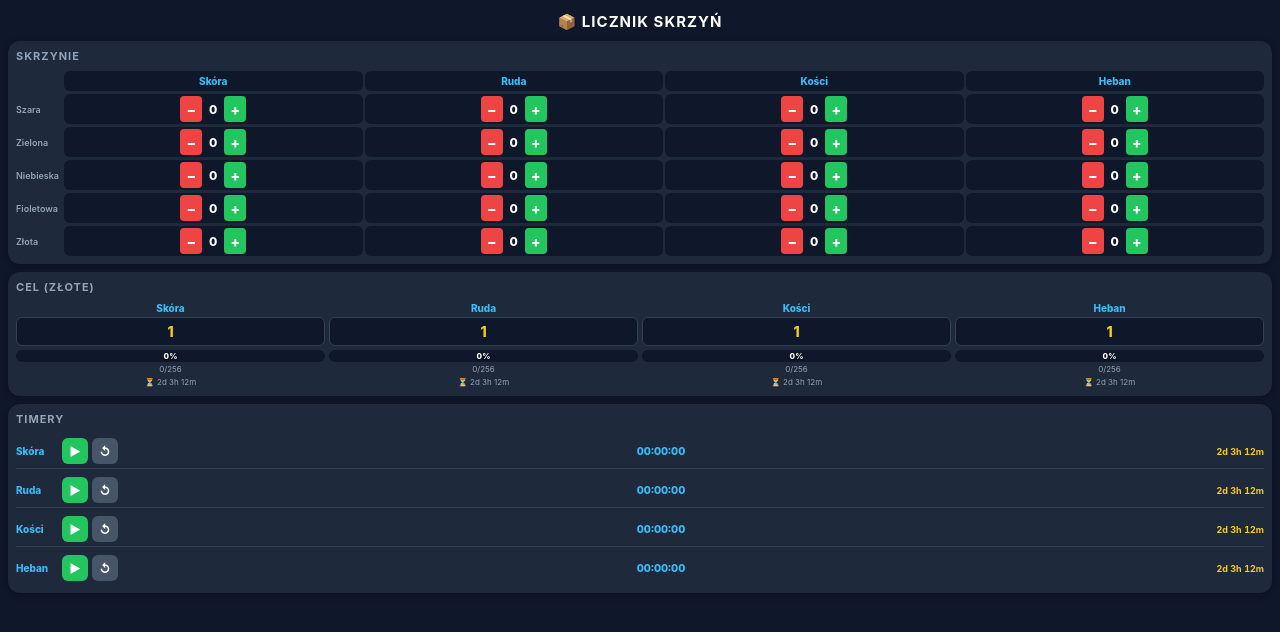
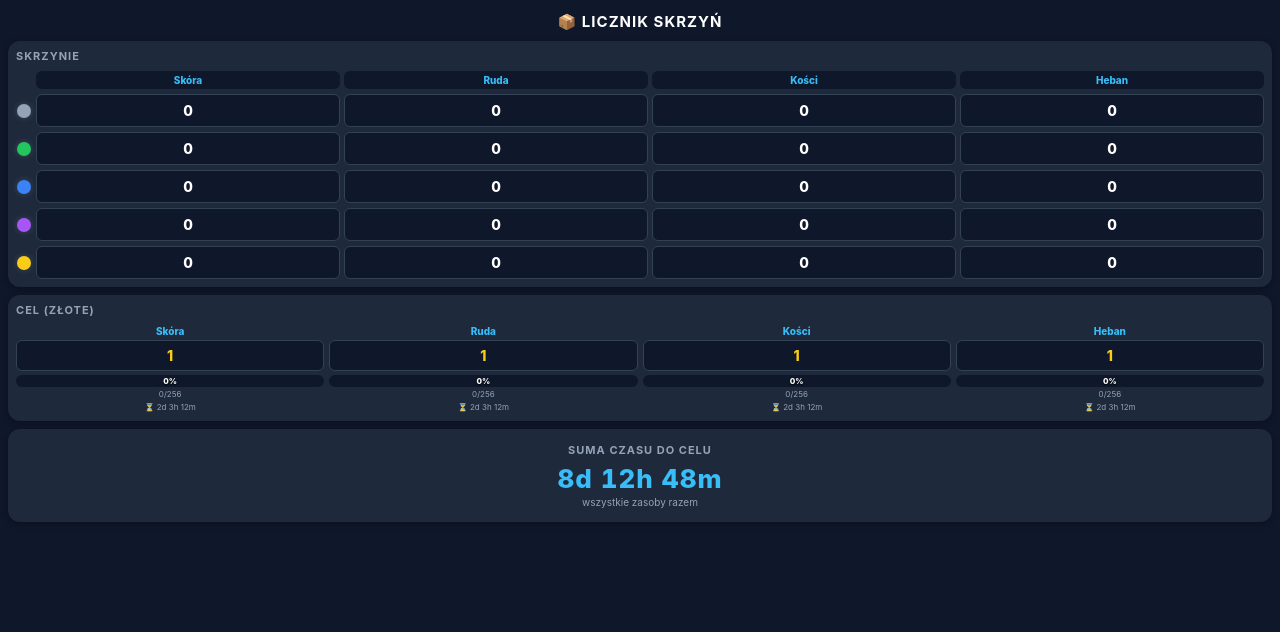
Before and after one commit to roninserek-blip/Skrzynie-2, a plain HTML site: page index.html in a window 1280 px wide. Drawn offline with Linux system fonts and the light colour scheme.

Commit message:
Update index.html

```diff
--- a/index.html
+++ b/index.html
@@ -39,66 +39,54 @@
     }
     .box-grid {
       display: grid;
-      grid-template-columns: 46px repeat(4, 1fr);
-      gap: 3px 2px;
+      grid-template-columns: 16px repeat(4, 1fr);
+      gap: 5px 4px;
       align-items: center;
     }
     .box-hdr {
       font-size: 10px;
       font-weight: 800;
       text-align: center;
-      padding: 4px 0;
+      padding: 3px 0;
       color: #38bdf8;
       background: #0f172a;
       border-radius: 6px;
     }
-    .box-lbl {
-      font-size: 9px;
-      font-weight: 600;
-      color: #94a3b8;
-      overflow: hidden;
-      text-overflow: ellipsis;
-      white-space: nowrap;
+    .dot {
+      width: 14px;
+      height: 14px;
+      border-radius: 50%;
+      margin: 0 auto;
+      box-shadow: 0 0 6px rgba(255,255,255,.15);
     }
-    .box-cell {
-      display: flex;
-      align-items: center;
-      justify-content: center;
-      background: #0f172a;
-      border-radius: 6px;
-      padding: 2px 0;
-    }
-    .mini {
-      width: 22px;
-      height: 26px;
-      padding: 0;
-      border: none;
-      border-radius: 4px;
+    .cell-inp {
+      width: 100%;
+      padding: 7px 2px;
       font-size: 14px;
       font-weight: 800;
+      text-align: center;
+      background: #0f172a;
       color: #fff;
-      cursor: pointer;
-      display: flex;
-      align-items: center;
-      justify-content: center;
+      border: 1px solid #334155;
+      border-radius: 6px;
       font-family: inherit;
-      transition: transform .08s;
+      -moz-appearance: textfield;
+      transition: border-color .15s;
     }
-    .mini:active { transform: scale(.9); }
-    .minus { background: #ef4444; }
-    .plus { background: #22c55e; }
-    .bqty {
-      min-width: 22px;
-      text-align: center;
-      font-size: 12px;
-      font-weight: 800;
-      color: #fff;
-      padding: 0 1px;
+    .cell-inp:focus {
+      outline: none;
+      border-color: #38bdf8;
+      background: #0b1220;
+    }
+    .cell-inp::-webkit-outer-spin-button,
+    .cell-inp::-webkit-inner-spin-button {
+      -webkit-appearance: none;
+      margin: 0;
     }
     .goal-grid {
       display: grid;
       grid-template-columns: repeat(4, 1fr);
-      gap: 4px;
+      gap: 5px;
     }
     .goal-col { text-align: center; }
     .goal-name {
@@ -109,7 +97,7 @@
     }
     .goal-inp {
       width: 100%;
-      padding: 5px 2px;
+      padding: 6px 2px;
       font-size: 14px;
       font-weight: 800;
       text-align: center;
@@ -119,6 +107,10 @@
       border-radius: 6px;
       font-family: inherit;
       -moz-appearance: textfield;
+    }
+    .goal-inp:focus {
+      outline: none;
+      border-color: #38bdf8;
     }
     .goal-inp::-webkit-outer-spin-button,
     .goal-inp::-webkit-inner-spin-button {
@@ -159,52 +151,36 @@
       margin-top: 2px;
       line-height: 1.4;
     }
-    .timers { display: flex; flex-direction: column; gap: 4px; }
-    .timer-row {
-      display: flex;
-      align-items: center;
-      gap: 4px;
-      padding: 4px 0;
-      border-bottom: 1px solid #334155;
+    .total-time-card {
+      text-align: center;
+      padding: 14px 8px;
     }
-    .timer-row:last-child { border-bottom: none; }
-    .timer-name {
-      font-size: 10px;
+    .total-time-card h2 {
+      text-align: center;
+      margin-bottom: 6px;
+    }
+    .total-time-val {
+      font-size: 26px;
       font-weight: 800;
       color: #38bdf8;
-      width: 42px;
+      letter-spacing: 1px;
+      font-variant-numeric: tabular-nums;
     }
-    .timer-btn {
-      width: 26px;
-      height: 26px;
-      padding: 0;
-      border: none;
-      border-radius: 6px;
-      font-size: 12px;
-      font-weight: 800;
+    .total-time-lbl {
+      font-size: 10px;
+      color: #94a3b8;
+      margin-top: 2px;
+    }
+    .done-badge {
+      display: inline-block;
+      margin-top: 6px;
+      padding: 3px 10px;
+      background: #22c55e;
       color: #fff;
-      background: #22c55e;
-      cursor: pointer;
-      font-family: inherit;
-    }
-    .timer-btn.stop { background: #f59e0b; }
-    .timer-btn.reset { background: #475569; }
-    .timer-txt {
-      flex: 1;
       font-size: 11px;
       font-weight: 800;
-      color: #38bdf8;
-      text-align: center;
-      font-variant-numeric: tabular-nums;
+      border-radius: 12px;
     }
-    .timer-left {
-      font-size: 9px;
-      color: #94a3b8;
-      text-align: right;
-      min-width: 60px;
-      font-variant-numeric: tabular-nums;
-    }
-    .timer-left b { color: #facc15; }
   </style>
 </head>
 <body>
@@ -221,9 +197,11 @@
   <div class="goal-grid" id="goalGrid"></div>
 </div>
 
-<div class="card">
-  <h2>Timery</h2>
-  <div class="timers" id="timersList"></div>
+<div class="card total-time-card">
+  <h2>Suma czasu do celu</h2>
+  <div class="total-time-val" id="totalTime">0m</div>
+  <div class="total-time-lbl">wszystkie zasoby razem</div>
+  <div id="totalDone"></div>
 </div>
 
 <script>
@@ -235,11 +213,11 @@ const RESOURCES = [
 ];
 
 const TYPES = [
-  { key:'szara',    name:'Szara',    mult:1   },
-  { key:'zielona',  name:'Zielona',  mult:4   },
-  { key:'niebieska',name:'Niebieska',mult:16  },
-  { key:'fioletowa',name:'Fioletowa',mult:64  },
-  { key:'zlota',    name:'Złota',    mult:256 }
+  { key:'szara',    name:'Szara',    mult:1,   color:'#94a3b8' },
+  { key:'zielona',  name:'Zielona',  mult:4,   color:'#22c55e' },
+  { key:'niebieska',name:'Niebieska',mult:16,  color:'#3b82f6' },
+  { key:'fioletowa',name:'Fioletowa',mult:64,  color:'#a855f7' },
+  { key:'zlota',    name:'Złota',    mult:256, color:'#facc15' }
 ];
 
 const BASE_HOURS = 3;
@@ -282,11 +260,19 @@ function fmtDHM(hours) {
   return m + 'm';
 }
 
-function totalGrey(res) {
-  const c = state.data[res].counts;
+function totalGrey(resKey) {
+  const c = state.data[resKey].counts;
   let sum = 0;
   TYPES.forEach(t => sum += c[t.key] * t.mult);
   return sum;
+}
+
+function remainingHours(resKey) {
+  const data = state.data[resKey];
+  const total = totalGrey(resKey);
+  const goalGrey = data.goal * GOLDEN_MULT;
+  const left = Math.max(0, goalGrey - total);
+  return left * BOX_TIME_HOURS;
 }
 
 function buildSkrzynie() {
@@ -296,13 +282,11 @@ function buildSkrzynie() {
     html += `<div class="box-hdr">${r.name}</div>`;
   });
   TYPES.forEach(t => {
-    html += `<div class="box-lbl">${t.name}</div>`;
+    html += `<div class="dot" style="background:${t.color}" title="${t.name}"></div>`;
     RESOURCES.forEach(r => {
-      html += `<div class="box-cell">
-        <button class="mini minus" data-res="${r.key}" data-type="${t.key}" data-d="-1">−</button>
-        <span class="bqty" data-qty="${r.key}-${t.key}">0</span>
-        <button class="mini plus" data-res="${r.key}" data-type="${t.key}" data-d="1">+</button>
-      </div>`;
+      const val = state.data[r.key].counts[t.key];
+      html += `<input class="cell-inp" type="number" min="0" step="1" inputmode="numeric"
+        data-res="${r.key}" data-type="${t.key}" value="${val}">`;
     });
   });
   el.innerHTML = html;
@@ -314,7 +298,8 @@ function buildGoals() {
   RESOURCES.forEach(r => {
     html += `<div class="goal-col">
       <div class="goal-name">${r.name}</div>
-      <input class="goal-inp" type="number" min="0" step="1" inputmode="numeric" data-goal="${r.key}" value="${state.data[r.key].goal}">
+      <input class="goal-inp" type="number" min="0" step="1" inputmode="numeric"
+        data-goal="${r.key}" value="${state.data[r.key].goal}">
       <div class="goal-bar-wrap">
         <div class="goal-bar" data-goalbar="${r.key}"></div>
         <span class="goal-pct" data-goalpct="${r.key}">0%</span>
@@ -326,38 +311,13 @@ function buildGoals() {
   el.innerHTML = html;
 }
 
-function buildTimers() {
-  const el = document.getElementById('timersList');
-  let html = '';
-  RESOURCES.forEach(r => {
-    html += `<div class="timer-row">
-      <span class="timer-name">${r.name}</span>
-      <button class="timer-btn" data-tstart="${r.key}">▶</button>
-      <button class="timer-btn reset" data-treset="${r.key}">↺</button>
-      <span class="timer-txt" data-ttime="${r.key}">00:00:00</span>
-      <span class="timer-left" data-tleft="${r.key}"></span>
-    </div>`;
-  });
-  el.innerHTML = html;
-}
-
-function refreshCounts() {
-  RESOURCES.forEach(r => {
-    const c = state.data[r.key].counts;
-    TYPES.forEach(t => {
-      const el = document.querySelector(`[data-qty="${r.key}-${t.key}"]`);
-      if (el) el.textContent = c[t.key];
-    });
-  });
-}
-
 function refreshGoal(resKey) {
   const data = state.data[resKey];
   const total = totalGrey(resKey);
   const goalGrey = data.goal * GOLDEN_MULT;
   const pct = goalGrey > 0 ? Math.min(100, (total/goalGrey)*100) : 0;
   const left = Math.max(0, goalGrey - total);
-  const isComplete = pct >= 100;
+  const isComplete = goalGrey > 0 && total >= goalGrey;
 
   const bar = document.querySelector(`[data-goalbar="${resKey}"]`);
   const pctEl = document.querySelector(`[data-goalpct="${resKey}"]`);
@@ -376,44 +336,33 @@ function refreshGoal(resKey) {
   }
 }
 
-function refreshTimers() {
-  RESOURCES.forEach(r => {
-    const data = state.data[r.key];
-    const timeEl = document.querySelector(`[data-ttime="${r.key}"]`);
-    const leftEl = document.querySelector(`[data-tleft="${r.key}"]`);
-    const btn = document.querySelector(`[data-tstart="${r.key}"]`);
-    if (!timeEl) return;
+function refreshSum() {
+  let totalHours = 0;
+  RESOURCES.forEach(r => totalHours += remainingHours(r.key));
 
+  const val = document.getElementById('totalTime');
+  const done = document.getElementById('totalDone');
+  val.textContent = fmtDHM(totalHours);
+
+  const allDone = RESOURCES.every(r => {
     const total = totalGrey(r.key);
-    const goalGrey = data.goal * GOLDEN_MULT;
-    const left = Math.max(0, goalGrey - total);
-    if (leftEl) leftEl.innerHTML = `<b>${fmtDHM(left * BOX_TIME_HOURS)}</b>`;
+    const goalGrey = state.data[r.key].goal * GOLDEN_MULT;
+    return goalGrey > 0 && total >= goalGrey;
+  });
 
-    if (!data.timerStart) {
-      timeEl.textContent = '00:00:00';
-      if (btn) { btn.textContent = '▶'; btn.classList.remove('stop'); }
-      return;
-    }
-    const diffMs = Date.now() - data.timerStart;
-    const totalSec = Math.floor(diffMs / 1000);
-    const d = Math.floor(totalSec / 86400);
-    const hh = String(Math.floor((totalSec % 86400) / 3600)).padStart(2,'0');
-    const mm = String(Math.floor((totalSec % 3600) / 60)).padStart(2,'0');
-    const ss = String(totalSec % 60).padStart(2,'0');
-    timeEl.textContent = (d > 0 ? d + 'd ' : '') + `${hh}:${mm}:${ss}`;
-    if (btn) { btn.textContent = '⏸'; btn.classList.add('stop'); }
-  });
+  done.innerHTML = allDone ? '<span class="done-badge">✓ WSZYSTKIE CELE OSIĄGNIĘTE</span>' : '';
 }
 
-document.getElementById('boxGrid').addEventListener('click', e => {
-  const btn = e.target.closest('button.mini');
-  if (!btn) return;
-  const { res, type, d } = btn.dataset;
-  state.data[res].counts[type] = Math.max(0, state.data[res].counts[type] + parseInt(d));
+document.getElementById('boxGrid').addEventListener('input', e => {
+  const inp = e.target.closest('.cell-inp');
+  if (!inp) return;
+  const res = inp.dataset.res;
+  const type = inp.dataset.type;
+  const val = Math.max(0, parseInt(inp.value) || 0);
+  state.data[res].counts[type] = val;
   save();
-  refreshCounts();
   refreshGoal(res);
-  refreshTimers();
+  refreshSum();
 });
 
 document.getElementById('goalGrid').addEventListener('input', e => {
@@ -423,34 +372,13 @@ document.getElementById('goalGrid').addEventListener('input', e => {
   state.data[res].goal = Math.max(0, parseInt(inp.value) || 0);
   save();
   refreshGoal(res);
-  refreshTimers();
-});
-
-document.getElementById('timersList').addEventListener('click', e => {
-  const btn = e.target.closest('button');
-  if (!btn) return;
-  if (btn.dataset.tstart) {
-    const res = btn.dataset.tstart;
-    const data = state.data[res];
-    if (data.timerStart) data.timerStart = null;
-    else data.timerStart = Date.now();
-    save();
-    refreshTimers();
-  } else if (btn.dataset.treset) {
-    state.data[btn.dataset.treset].timerStart = null;
-    save();
-    refreshTimers();
-  }
+  refreshSum();
 });
 
 buildSkrzynie();
 buildGoals();
-buildTimers();
-refreshCounts();
 RESOURCES.forEach(r => refreshGoal(r.key));
-refreshTimers();
-
-setInterval(refreshTimers, 1000);
+refreshSum();
 </script>
 </body>
 </html>
```
